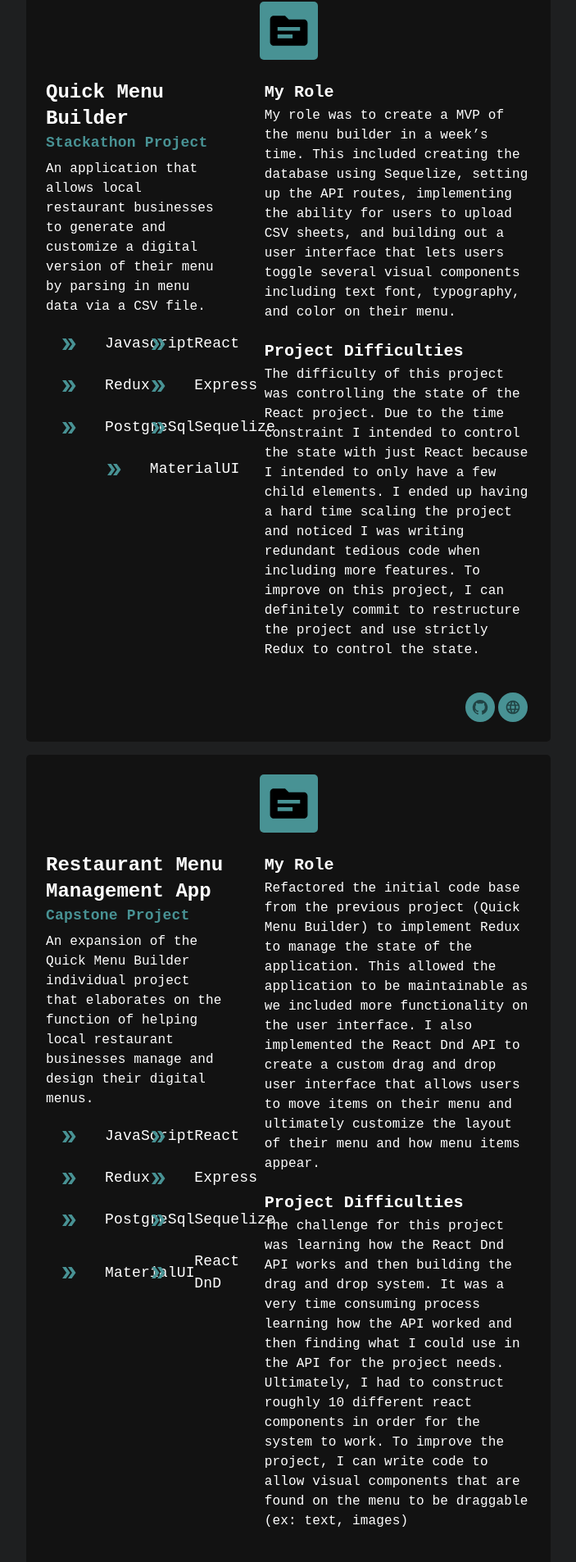
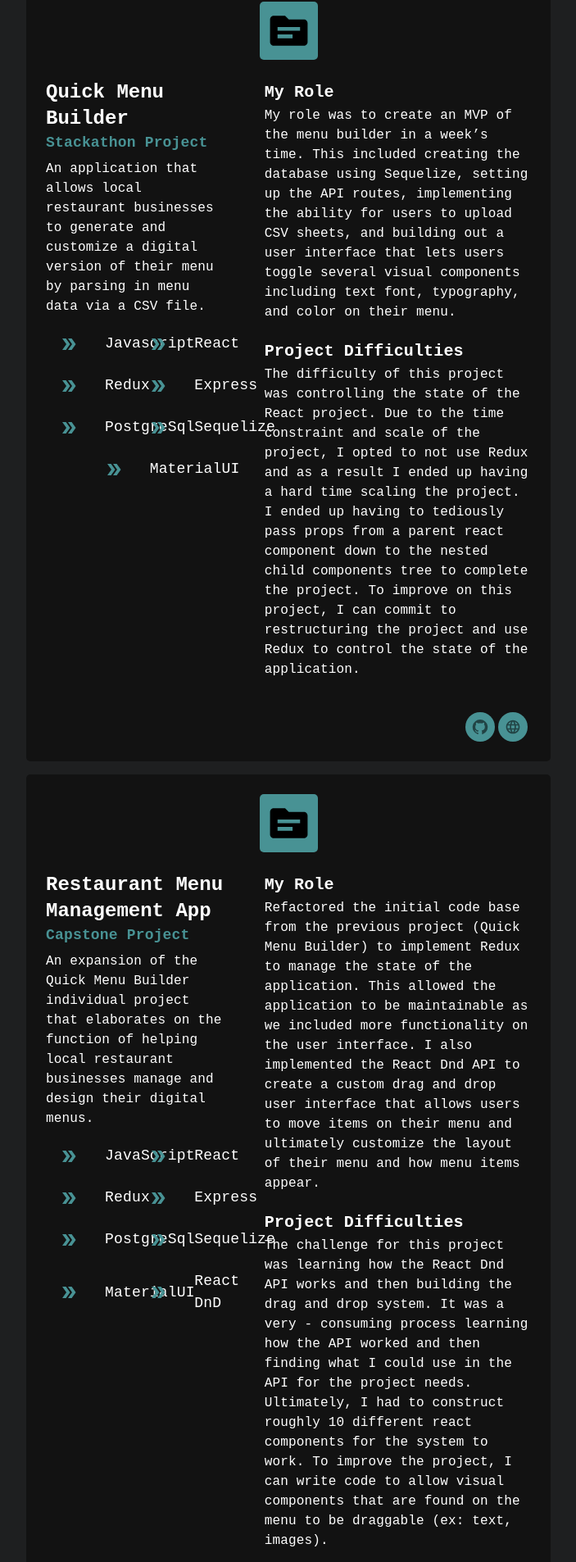
Before and after one commit to klei0229/portfolio-old, a React (Create React App) app: page /portfolio/projects in a window 1280 px wide. Shown: the part 1175-3081 px from the top of the page at 82% size, without its empty margins (480-1183 px from the left). Built offline with nearby package versions, Linux system fonts and the light colour scheme.

Commit message:
edited out typos

```diff
--- a/src/Components/AboutPage.js
+++ b/src/Components/AboutPage.js
@@ -69,7 +69,7 @@ const AboutPage = () => {
         In June 2022, I enrolled into <Link href="https://www.fullstackacademy.com/" color={react}>Fullstack Academy
 </Link>  to learn more about web
         development technologies. There, I learned and utilized JavaScript,
-        Node.js, the React/ Redux framework & PostgreSQL to build and deploy
+        Node.js, the React/Redux framework & PostgreSQL to build and deploy
         code for two team & one solo web application projects.
         <br />
         <br />
--- a/src/Components/Projects.js
+++ b/src/Components/Projects.js
@@ -34,11 +34,22 @@ const projects = [
     subheading: "Ecommerce Project",
     description:
       "A curated snack bundle subscription e-commerce website that implemented common ecommerce site functionality including user sign up and login, product searching, shopping cart, and order payment with Stripe.",
-    demoLink: "https://menu-builder-capstone.onrender.com/",
-    githubLink: "https://github.com/klei0229/fullstack-capstone-team-6-self",
+    demoLink: "https://snackclub-ecommerce.onrender.com/",
+    githubLink: "https://github.com/klei0229/acme-shopping-2207-FSA-PT_self",
+
     role: "Met regularly to plan out the scope of the project. Helped wireframe website layout and model ecommerce data. Pair programmed the Sequelize models to be used with PostgreSQL and set up the API routes. Created several UI elements using React and Material UI that resulted in completion of the landing page and product detail page.",
-    difficulties:"The difficulty of this project was getting familiar with Material and creating working elements in a rather short period of time. Because of this, I ended up writing many inline style declarations for components. If I was to improve on my code, I would aim to adopt the DRY principle by reduce redundant inline style code.",
-    technologies: ['JavaScript','React','Redux','Express','PostgreSql','MaterialUI','Sequelize','Stripe',]
+    difficulties:
+      "The difficulty of this project was getting familiar with Material and creating working elements in a rather short period of time. Because of this, I ended up writing many inline style declarations for components. If I was to improve on my code, I would aim to adopt the DRY principle by reduce redundant inline style code.",
+    technologies: [
+      "JavaScript",
+      "React",
+      "Redux",
+      "Express",
+      "PostgreSql",
+      "MaterialUI",
+      "Sequelize",
+      "Stripe",
+    ],
   },
   {
     name: "Quick Menu Builder",
@@ -47,22 +58,39 @@ const projects = [
       "An application that allows local restaurant businesses to generate and customize a digital version of their menu by parsing in menu data via a CSV file.",
     demoLink: "https://menu-builder-stackathon.onrender.com/",
     githubLink: "https://github.com/klei0229/acme_menus_1",
-    role: "My role was to create a MVP of the menu builder in a week’s time. This included creating the database using Sequelize, setting up the API routes, implementing the ability for users to upload CSV sheets, and building out a user interface that lets users toggle several visual components including text font, typography, and color on their menu.",
-    difficulties:"The difficulty of this project was controlling the state of the React project. Due to the time constraint I intended to control the state with just React because I intended to only have a few child elements. I ended up having a hard time scaling the project and noticed I was writing redundant tedious code when including more features. To improve on this project, I can definitely commit to restructure the project and use strictly Redux to control the state."
-    ,technologies: ['Javascript','React','Redux','Express','PostgreSql','Sequelize','MaterialUI']
-
+    role: "My role was to create an MVP of the menu builder in a week’s time. This included creating the database using Sequelize, setting up the API routes, implementing the ability for users to upload CSV sheets, and building out a user interface that lets users toggle several visual components including text font, typography, and color on their menu.",
+    difficulties:
+      "The difficulty of this project was controlling the state of the React project. Due to the time constraint and scale of the project, I opted to not use Redux and as a result I ended up having a hard time scaling the project. I ended up having to tediously pass props from a parent react component down to the nested child components tree to complete the project. To improve on this project, I can commit to restructuring the project and use Redux to control the state of the application.",
+    technologies: [
+      "Javascript",
+      "React",
+      "Redux",
+      "Express",
+      "PostgreSql",
+      "Sequelize",
+      "MaterialUI",
+    ],
   },
   {
     name: "Restaurant Menu Management App",
     subheading: "Capstone Project",
     description:
       "An expansion of the Quick Menu Builder individual project that elaborates on the function of helping local restaurant businesses manage and design their digital menus.",
-    demoLink: "https://snackclub-ecommerce.onrender.com/",
-    githubLink: "https://github.com/klei0229/acme-shopping-2207-FSA-PT_self",
+    demoLink: "https://menu-builder-capstone.onrender.com/",
+    githubLink: "https://github.com/klei0229/fullstack-capstone-team-6-self",
     role: "Refactored the initial code base from the previous project (Quick Menu Builder) to implement Redux to manage the state of the application. This allowed the application to be maintainable as we included more functionality on the user interface. I also implemented the React Dnd API to create a custom drag and drop user interface that allows users to move items on their menu and ultimately customize the layout of their menu and how menu items appear. ",
-    difficulties:" The challenge for this project was learning how the React Dnd API works and then building the drag and drop system. It was a very time consuming process learning how the API worked and then finding what I could use in the API for the project needs. Ultimately, I had to construct roughly 10 different react components in order for the system to work. To improve the project, I can write code to allow visual components that are found on the menu to be draggable (ex: text, images)"
-    ,technologies: ['JavaScript','React','Redux','Express','PostgreSql','Sequelize','MaterialUI','React DnD',]
-
+    difficulties:
+      " The challenge for this project was learning how the React Dnd API works and then building the drag and drop system. It was a very - consuming process learning how the API worked and then finding what I could use in the API for the project needs. Ultimately, I had to construct roughly 10 different react components for the system to work. To improve the project, I can write code to allow visual components that are found on the menu to be draggable (ex: text, images).",
+    technologies: [
+      "JavaScript",
+      "React",
+      "Redux",
+      "Express",
+      "PostgreSql",
+      "Sequelize",
+      "MaterialUI",
+      "React DnD",
+    ],
   },
 ];
 
@@ -92,8 +120,8 @@ const Projects = () => {
                     borderRadius: "5px",
                   }}
                 ></SourceIcon>
-                <br/>
-                <br/>
+                <br />
+                <br />
                 <Grid container spacing={6}>
                   {/* left column */}
                   <Grid item lg={5}>
@@ -133,7 +161,11 @@ const Projects = () => {
                       {project.description}
                     </Typography>
                     <List
-        sx={{ display: "flex", justifyContent: "center", flexWrap: "wrap" }}
+                      sx={{
+                        display: "flex",
+                        justifyContent: "center",
+                        flexWrap: "wrap",
+                      }}
                     >
                       <Typography
                         align="left"
@@ -143,10 +175,8 @@ const Projects = () => {
                           fontFamily: darkTheme.typography.text.fontFamily,
                           color: darkTheme.typography.text.color,
                         }}
-                    >
-
-                    </Typography>
-                    <br/>
+                      ></Typography>
+                      <br />
                       {project.technologies.map((item) => {
                         return (
                           <ListItem
@@ -165,11 +195,16 @@ const Projects = () => {
                               align="center"
                               sx={{
                                 color: "white",
-                  fontFamily: darkTheme.typography.text.fontFamily,
+                                fontFamily:
+                                  darkTheme.typography.text.fontFamily,
                               }}
                             >
                               <Typography
-                  sx={{ fontFamily: darkTheme.typography.text.fontFamily, fontSize: darkTheme.typography.text.fontSize }}
+                                sx={{
+                                  fontFamily:
+                                    darkTheme.typography.text.fontFamily,
+                                  fontSize: darkTheme.typography.text.fontSize,
+                                }}
                               >
                                 {item}
                               </Typography>
@@ -178,8 +213,6 @@ const Projects = () => {
                         );
                       })}
                     </List>
-
-
                   </Grid>
 
                   {/* right column */}
@@ -206,7 +239,7 @@ const Projects = () => {
                     >
                       {project.role}
                     </Typography>
-                    <br/>
+                    <br />
                     <Typography
                       align="left"
                       variant="h6"
```
Lines whose indentation alone changed are shown as unchanged.
